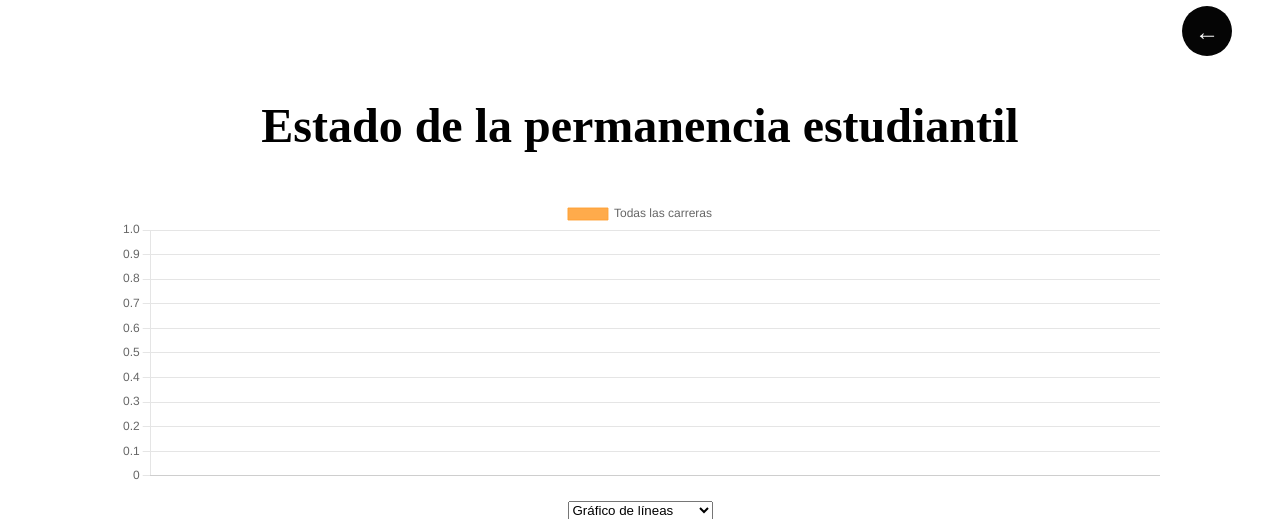
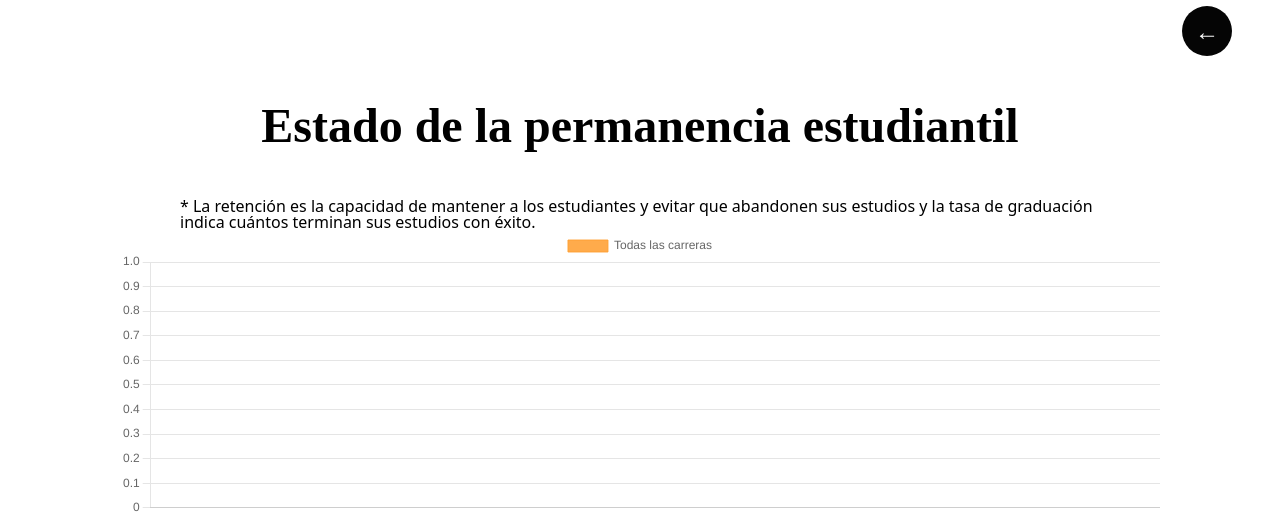
Before and after one commit to angiee13071/ProyectoPhp, a PHP site: page /ProyectoPhp/View_Permanencia_Estado.php in a window 1280 px wide. Shown: the part 151-670 px from the top of the page. Run offline with PHP 8.4, Linux system fonts and the light colour scheme; data that the repository does not hold is empty.

Commit message:
Se añade descripcion a modulo de estado

```diff
--- a/View_Permanencia_Estado.php
+++ b/View_Permanencia_Estado.php
@@ -8,6 +8,7 @@
     <title>Estado de la permanencia estudiantil</title>
     <link rel="stylesheet" href="styles.css">
     <script src="https://cdn.jsdelivr.net/npm/chart.js"></script>
+
 </head>
 
 <body>
@@ -15,6 +16,10 @@
     <div class="card">
         <div class="title">
             <h1>Estado de la permanencia estudiantil</h1>
+        </div>
+        <div class="textSmall" style="font-size:1rem;">
+            * La retención es la capacidad de mantener a los estudiantes y evitar que abandonen sus
+            estudios y la tasa de graduación indica cuántos terminan sus estudios con éxito.
         </div>
         <div class="chart-container">
             <canvas id="retencion-chart"></canvas>
@@ -169,6 +174,7 @@
             data: data,
             options: options
         });
+
     }
 
 
@@ -180,6 +186,8 @@
         var dataset = [];
         var labels; // Agregar esta línea para definir 'labels'
         var selectedMetric = chartMetricSelect.value;
+        // Obtener el elemento del eje Y
+        var yAxis = chart.options.scales.y;
         if (selectedCarrera === 'all') {
             labels = <?php echo json_encode($periodo); ?>;
         } else if (selectedCarrera === 'tec') {
@@ -244,6 +252,7 @@
 
 
         }
+
         createChart(selectedType, labels, dataset);
 
 
--- a/styles.css
+++ b/styles.css
@@ -76,6 +76,10 @@ nav {
 
 }
 
+.textSmall{
+  font-size: 1rem;
+    line-height: 1rem;
+}
 * {
   scrollbar-width: thin;
   scrollbar-color: #acabab #8b8b8b;
```
